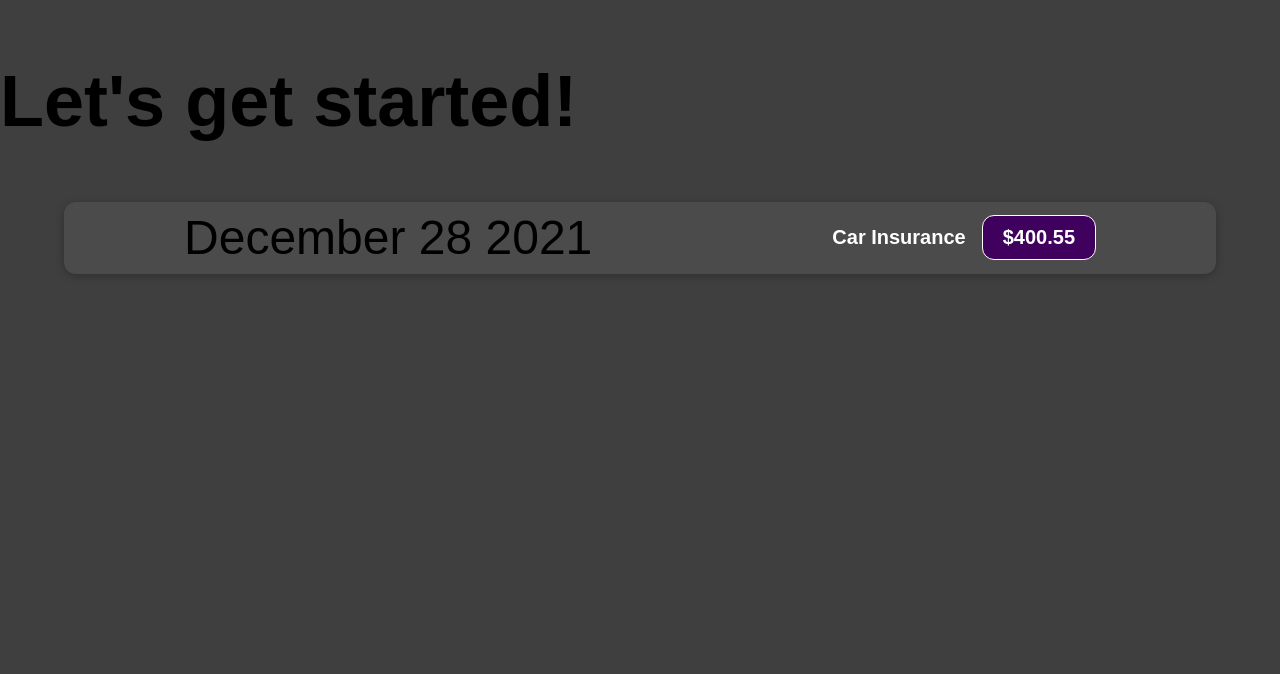
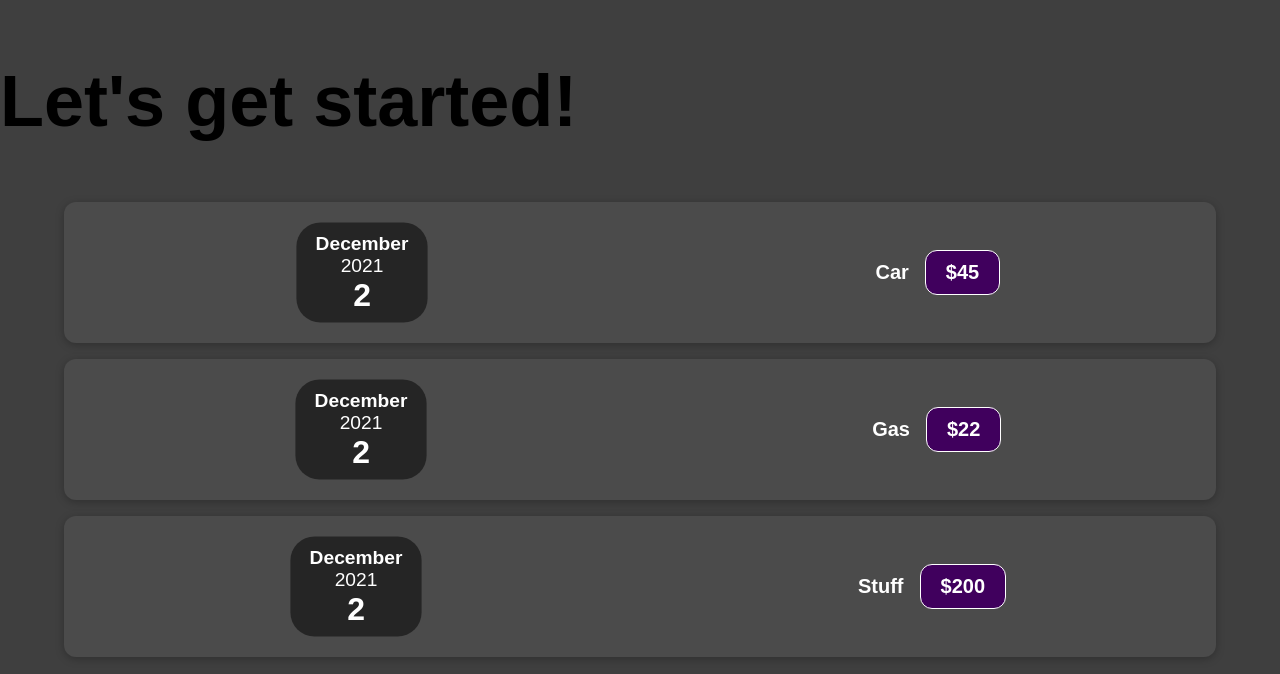
Before and after one commit to prestonevans/reactPlayground, a JavaScript app: page / in a window 1280 px wide. Shown: the top 674 px of the page. Built offline with nearby package versions, Linux system fonts and the light colour scheme.

Commit message:
added props to expenseItem component also styled dates to look better

```diff
--- a/src/App.js
+++ b/src/App.js
@@ -1,10 +1,42 @@
 import ExpenseItem from "./components/ExpenseItem";
 
+
 export default function App() {
+  const expenses = [
+    {
+      title: 'Car',
+      amount: '$45',
+      date: new Date()
+    },
+    {
+      title: 'Gas',
+      amount: '$22',
+      date: new Date()
+    },
+    {
+      title: 'Stuff',
+      amount: '$200',
+      date: new Date()
+    },
+  ]
   return (
     <div>
       <h2>Let's get started!</h2>
-      <ExpenseItem></ExpenseItem>
+      <ExpenseItem
+        title={expenses[0].title}
+        amount={expenses[0].amount}
+        date={expenses[0].date}
+      />
+      <ExpenseItem
+        title={expenses[1].title}
+        amount={expenses[1].amount}
+        date={expenses[1].date}
+      />
+      <ExpenseItem
+        title={expenses[2].title}
+        amount={expenses[2].amount}
+        date={expenses[2].date}
+      />
     </div>
   );
 }
--- a/src/components/ExpenseItem.css
+++ b/src/components/ExpenseItem.css
@@ -15,6 +15,17 @@
 .expense-item > div{
     flex-grow: 1;
     text-align: center;
+}
+.dateBox {
+	background-color: rgba(0, 0, 0,.5);
+	padding: 0.5em 1em;
+	border-radius: 30px;
+	transform: scale(.8);
+}
+.expense-item :first-child {
+	display: flex;
+    flex-flow: column;
+    align-items: center;
 }
 .expense-item__description {
 	display: flex;
@@ -38,3 +49,13 @@
 	border: 1px solid white;
 	border-radius: 12px;
 }
+.dateBox {
+	font-size: 1.5rem;
+	color: white;
+}
+.dateBox :not(:nth-child(2)) {
+	font-weight: 900;
+}
+.dateBox :last-child {
+	font-size: 2.5rem;
+}
--- a/src/components/ExpenseItem.js
+++ b/src/components/ExpenseItem.js
@@ -1,12 +1,19 @@
 import './ExpenseItem.css'
 
-export default function ExpenseItem() {
+export default function ExpenseItem(props) {
+	const {title,amount,date} = props
 	return (
 		<div className='expense-item'>
-			<div>December 28 2021</div>
+			<div className='date'>
+				<div className='dateBox'>
+				<div>{date.toLocaleString('default', { month: 'long' })}</div>
+				<div>{date.getFullYear()}</div>
+				<div>{date.getDay()}</div>
+				</div>
+			</div>
 			<div className ='expense-item__description'>
-				<h2>Car Insurance</h2>
-				<div className='expense-item__price'>$400.55</div>
+				<h2>{title}</h2>
+				<div className='expense-item__price'>{amount}</div>
 			</div>
 		</div>
 	);
```
